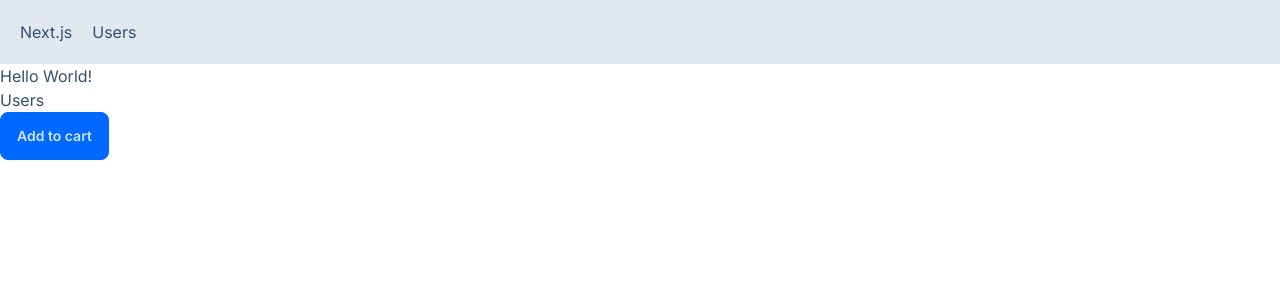
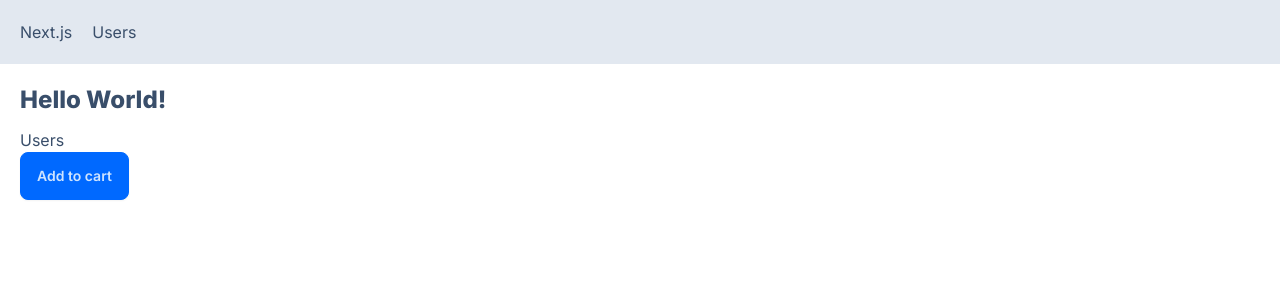
Before and after one commit to Shanmukh459/Next-app, a Next.js app: page / in a window 1280 px wide. Shown: the top 300 px of the page. Built offline with nearby package versions, Linux system fonts and the light colour scheme.

Commit message:
added loading sinner from daisyui

```diff
--- a/app/globals.css
+++ b/app/globals.css
@@ -15,3 +15,9 @@
 body {
   /* color: rgb(var(--foreground-rgb)); */
 }
+
+@layer base {
+  h1 {
+    @apply font-extrabold text-2xl mb-3;
+  }
+}
--- a/app/layout.tsx
+++ b/app/layout.tsx
@@ -19,7 +19,7 @@ export default function RootLayout({
     <html lang="en" data-theme="winter">
       <body className={inter.className}>
         <NavBar />
-        <main>
+        <main className='p-5'>
           {children}
         </main>
       </body>
--- /dev/null
+++ b/app/loading.tsx
@@ -0,0 +1,9 @@
+import React from 'react'
+
+const Loading = () => {
+  return (
+    <span className="loading loading-spinner loading-md"></span>
+  )
+}
+
+export default Loading
--- a/app/users/new/page.tsx
+++ b/app/users/new/page.tsx
@@ -1,8 +1,16 @@
+// 'use client'
+import Link from 'next/link'
+import { useRouter } from 'next/navigation'
 import React from 'react'
 
 const NewPage = () => {
+  // const router = useRouter()
   return (
-    <div>NewPage</div>
+    // <button
+    //   className='btn btn-primary'
+    //   onClick={() => router.push('/users')}
+    // >CREATE</button>
+    <Link href='/users' className='btn btn-primary'>CREATE</Link>
   )
 }
 
--- a/app/users/page.tsx
+++ b/app/users/page.tsx
@@ -1,5 +1,6 @@
-import React from "react"
+import React, { Suspense } from "react"
 import UserTable from "./UserTable"
+import Link from "next/link"
 
 interface Props {
   searchParams: { sortOrder: string }
@@ -9,6 +10,7 @@ const UsersPage = async ({searchParams: {sortOrder}}: Props) => {
   return (
     <>
       <h1>Users</h1>
+      <Link href='/users/new' className="btn">New User</Link>
       <UserTable sortOrder={sortOrder} />
     </>
   )
```
